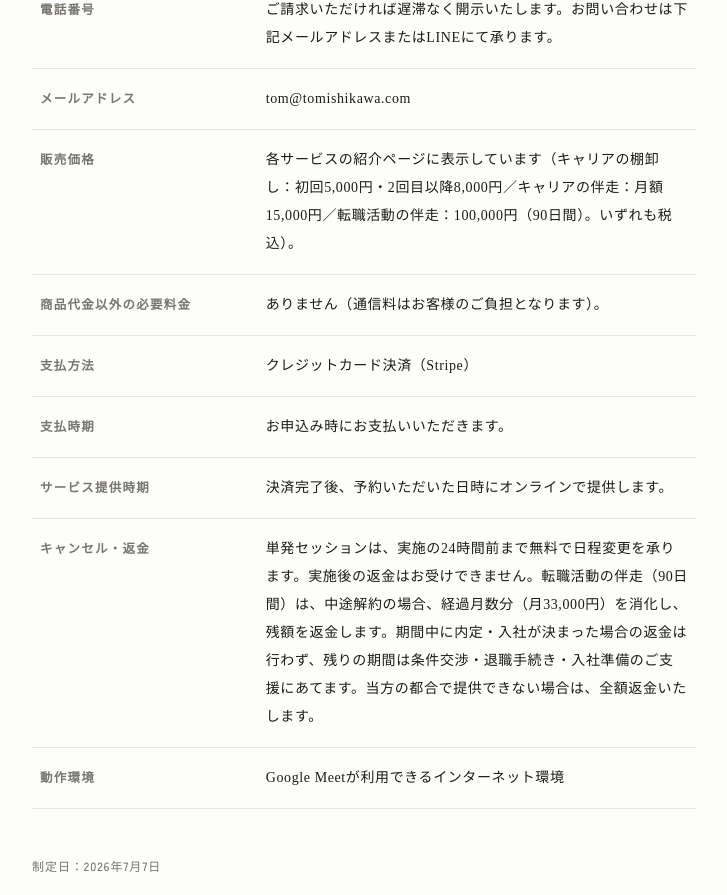
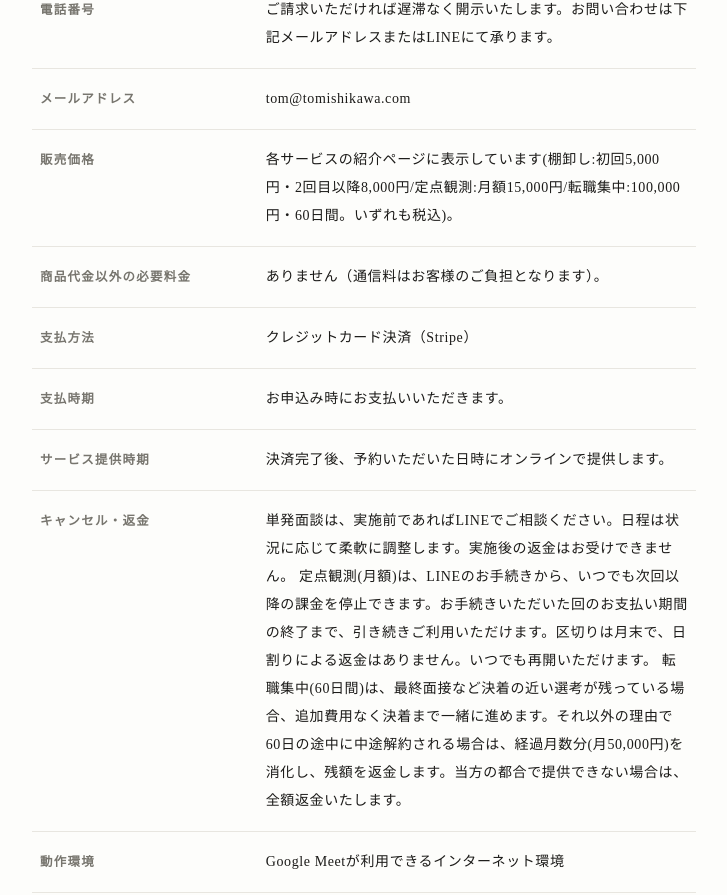
Before and after one commit to Tomonori-Ishikawa/ROUTES, a plain HTML site: page tokushoho.html in a window 1280 px wide. Shown: the part 457-1352 px from the top of the page, without its empty margins (276-1003 px from the left). Drawn offline with Linux system fonts and the light colour scheme.

Commit message:
Update tokushoho.html
販売価格とキャンセル・返金方針を修正

```diff
--- a/tokushoho.html
+++ b/tokushoho.html
@@ -40,12 +40,16 @@ a{color:inherit;}
 <tr><th>所在地</th><td>お取引の際に必要となる場合は、ご請求いただければ遅滞なく開示いたします。</td></tr>
 <tr><th>電話番号</th><td>ご請求いただければ遅滞なく開示いたします。お問い合わせは下記メールアドレスまたはLINEにて承ります。</td></tr>
 <tr><th>メールアドレス</th><td>tom@tomishikawa.com</td></tr>
-<tr><th>販売価格</th><td>各サービスの紹介ページに表示しています（キャリアの棚卸し：初回5,000円・2回目以降8,000円／キャリアの伴走：月額15,000円／転職活動の伴走：100,000円（90日間）。いずれも税込）。</td></tr>
+<tr><th>販売価格</th><td>各サービスの紹介ページに表示しています(棚卸し:初回5,000円・2回目以降8,000円/定点観測:月額15,000円/転職集中:100,000円・60日間。いずれも税込)。</td></tr>
 <tr><th>商品代金以外の必要料金</th><td>ありません（通信料はお客様のご負担となります）。</td></tr>
 <tr><th>支払方法</th><td>クレジットカード決済（Stripe）</td></tr>
 <tr><th>支払時期</th><td>お申込み時にお支払いいただきます。</td></tr>
 <tr><th>サービス提供時期</th><td>決済完了後、予約いただいた日時にオンラインで提供します。</td></tr>
-<tr><th>キャンセル・返金</th><td>単発セッションは、実施の24時間前まで無料で日程変更を承ります。実施後の返金はお受けできません。転職活動の伴走（90日間）は、中途解約の場合、経過月数分（月33,000円）を消化し、残額を返金します。期間中に内定・入社が決まった場合の返金は行わず、残りの期間は条件交渉・退職手続き・入社準備のご支援にあてます。当方の都合で提供できない場合は、全額返金いたします。</td></tr>
+<tr><th>キャンセル・返金</th><td>単発面談は、実施前であればLINEでご相談ください。日程は状況に応じて柔軟に調整します。実施後の返金はお受けできません。
+
+定点観測(月額)は、LINEのお手続きから、いつでも次回以降の課金を停止できます。お手続きいただいた回のお支払い期間の終了まで、引き続きご利用いただけます。区切りは月末で、日割りによる返金はありません。いつでも再開いただけます。
+
+転職集中(60日間)は、最終面接など決着の近い選考が残っている場合、追加費用なく決着まで一緒に進めます。それ以外の理由で60日の途中に中途解約される場合は、経過月数分(月50,000円)を消化し、残額を返金します。当方の都合で提供できない場合は、全額返金いたします。</td></tr>
 <tr><th>動作環境</th><td>Google Meetが利用できるインターネット環境</td></tr>
 </table>
 <p class="updated">制定日：2026年7月7日</p>
```
